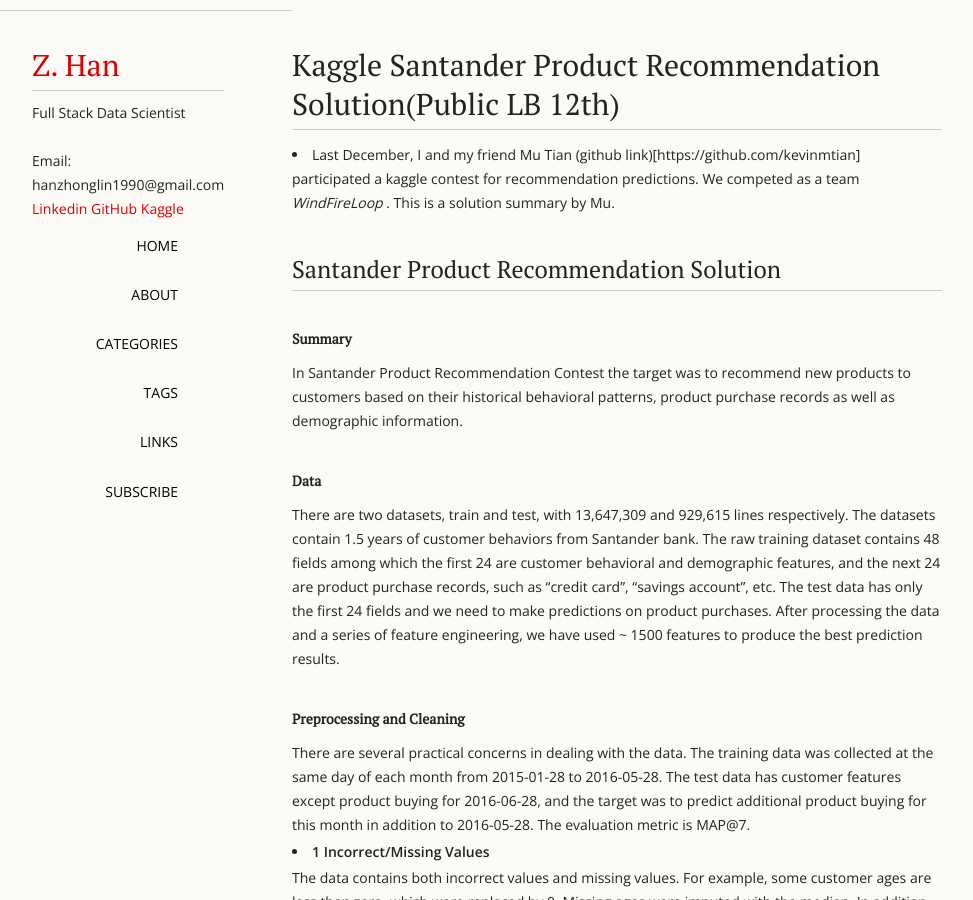
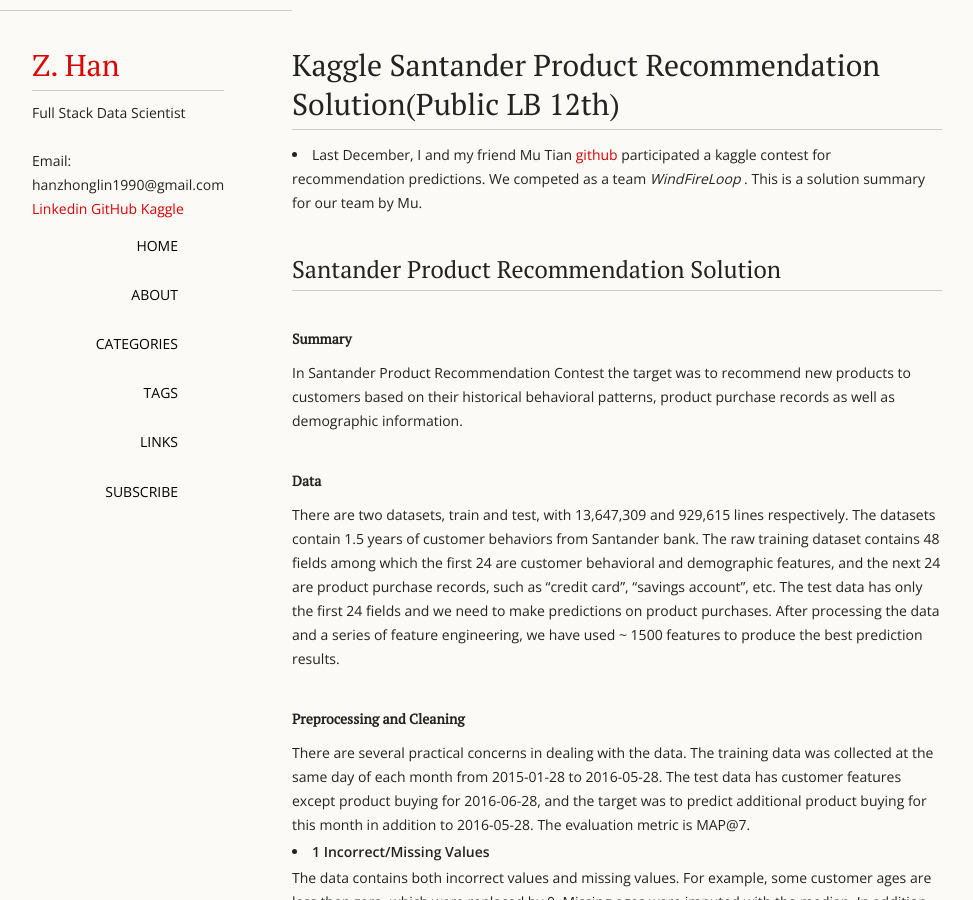
Before and after one commit to forgebach/forgebach.github.io, a Jekyll site: the page built from _posts/2017-01-31-Kaggle-Santander-solution.md, in a window 1280 px wide and 900 px high. Shown: the whole window, without its empty margins (18-991 px from the left). Built offline with Jekyll 4.4.1, drawn with Linux system fonts in a browser that asks for light colours.

Commit message:
new changes

```diff
--- a/_posts/2017-01-31-Kaggle-Santander-solution.md
+++ b/_posts/2017-01-31-Kaggle-Santander-solution.md
@@ -7,7 +7,7 @@
 - Kaggle
 - Data Mining
 ---
-* Last December, I and my friend Mu Tian (github link)[https://github.com/kevinmtian] participated a kaggle contest for recommendation predictions. We competed as a team _WindFireLoop_ . This is a solution summary by Mu.
+* Last December, I and my friend Mu Tian [github](https://github.com/kevinmtian) participated a kaggle contest for recommendation predictions. We competed as a team _WindFireLoop_ . This is a solution summary for our team by Mu.
 
 ## Santander Product Recommendation Solution
 
@@ -41,6 +41,7 @@
 
 Basically We analyzed (1) the distribution of each feature and (2) how differently each feature was distributed, across different target labels. For example, among customers that have purchased products 1 to 24 respectively, We generated the distribution of age, family income, activity indices, etc. A feature is considered important if its distribution shows significantly different patterns among 24 groups.
 For example this image displays the EDA (2) for feature ind_empleado which turned out to be very effective in prediction power.
+
 <img src="/images/2017-01-31/ind_empleado.png" title = "EDA on feature ind_empleado_EDA" width="680px" />
 
 - **Feature Engineer**
```
